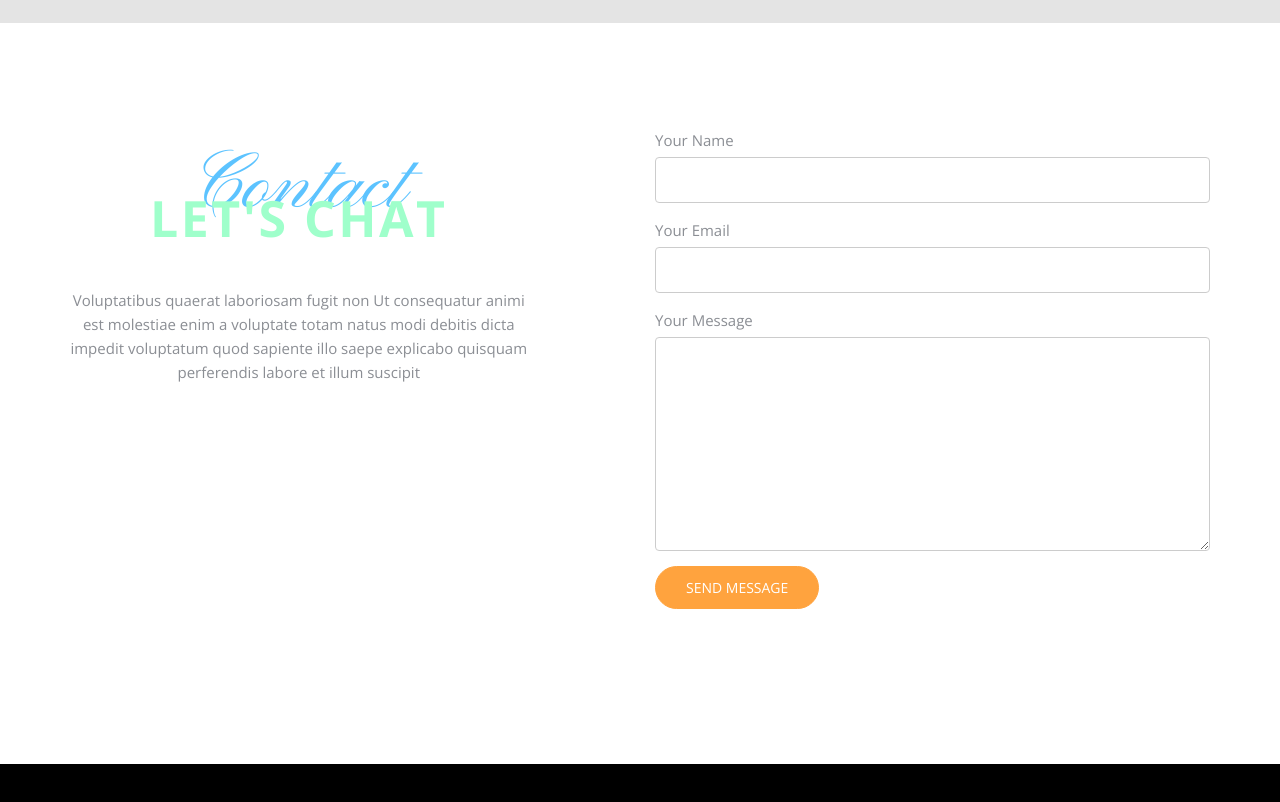
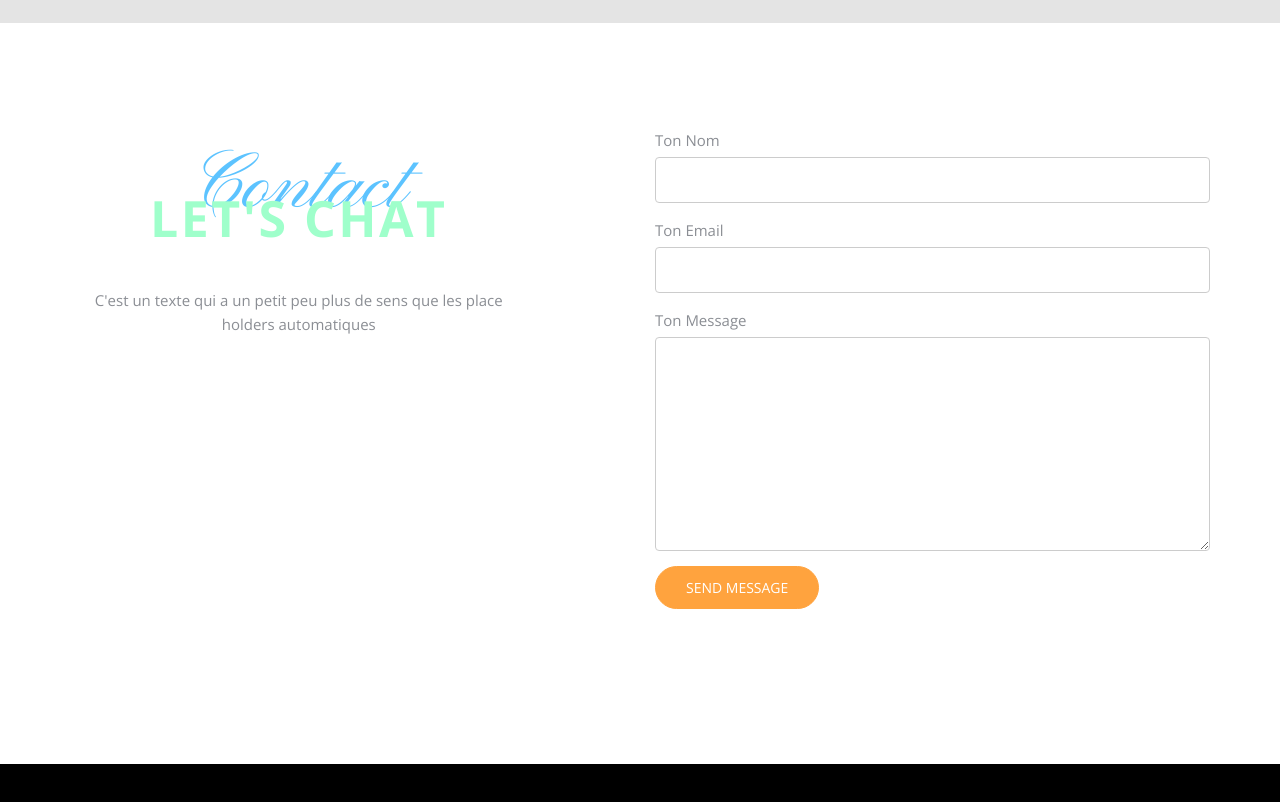
Before and after one commit to NguyenHuyHoangRennes2/SiteResto, a website: page resto/index.html in a window 1280 px wide. Shown: the part 6420-7222 px from the top of the page. Drawn offline with nearby package versions, Linux system fonts and the light colour scheme; files whose address does not match are found by name.

Commit message:
Formulaire de contact traduit

```diff
--- a/resto/index.html
+++ b/resto/index.html
@@ -434,24 +434,24 @@
               <h1 class="primary-heading">Contact</h1>
               <h3 class="secondary-heading">Let's Chat</h3>
             </div>
-            <p>Voluptatibus quaerat laboriosam fugit non Ut consequatur animi est molestiae enim a voluptate totam natus modi debitis dicta impedit voluptatum quod sapiente illo saepe explicabo quisquam perferendis labore et illum suscipit</p>
+            <p>C'est un texte qui a un petit peu plus de sens que les place holders automatiques</p>
           </div>
           <div class="col-md-6 col-md-push-1 probootstrap-animate">
             <form method="post" class="probootstrap-form">
               <div class="form-group">
-                <label for="c_name">Your Name</label>
+                <label for="c_name">Ton Nom</label>
                 <div class="form-field">
                   <input type="text" id="c_name" class="form-control">
                 </div>
               </div>
               <div class="form-group">
-                <label for="c_email">Your Email</label>
+                <label for="c_email">Ton Email</label>
                 <div class="form-field">
                   <input type="text" id="c_email" class="form-control">
                 </div>
               </div>
               <div class="form-group">
-                <label for="c_message">Your Message</label>
+                <label for="c_message">Ton Message</label>
                 <div class="form-field">
                   <textarea name="c_message" id="c_message" cols="30" rows="10" class="form-control"></textarea>
                 </div>
```
